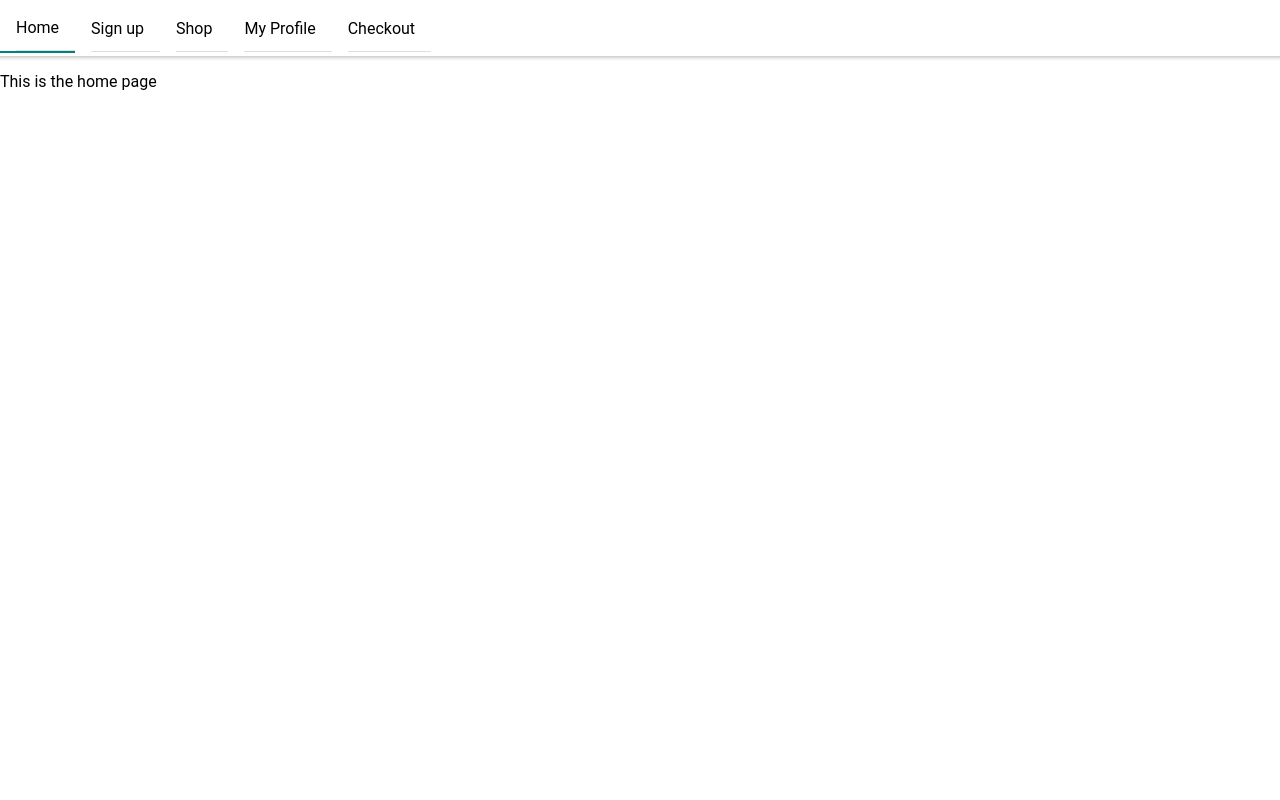
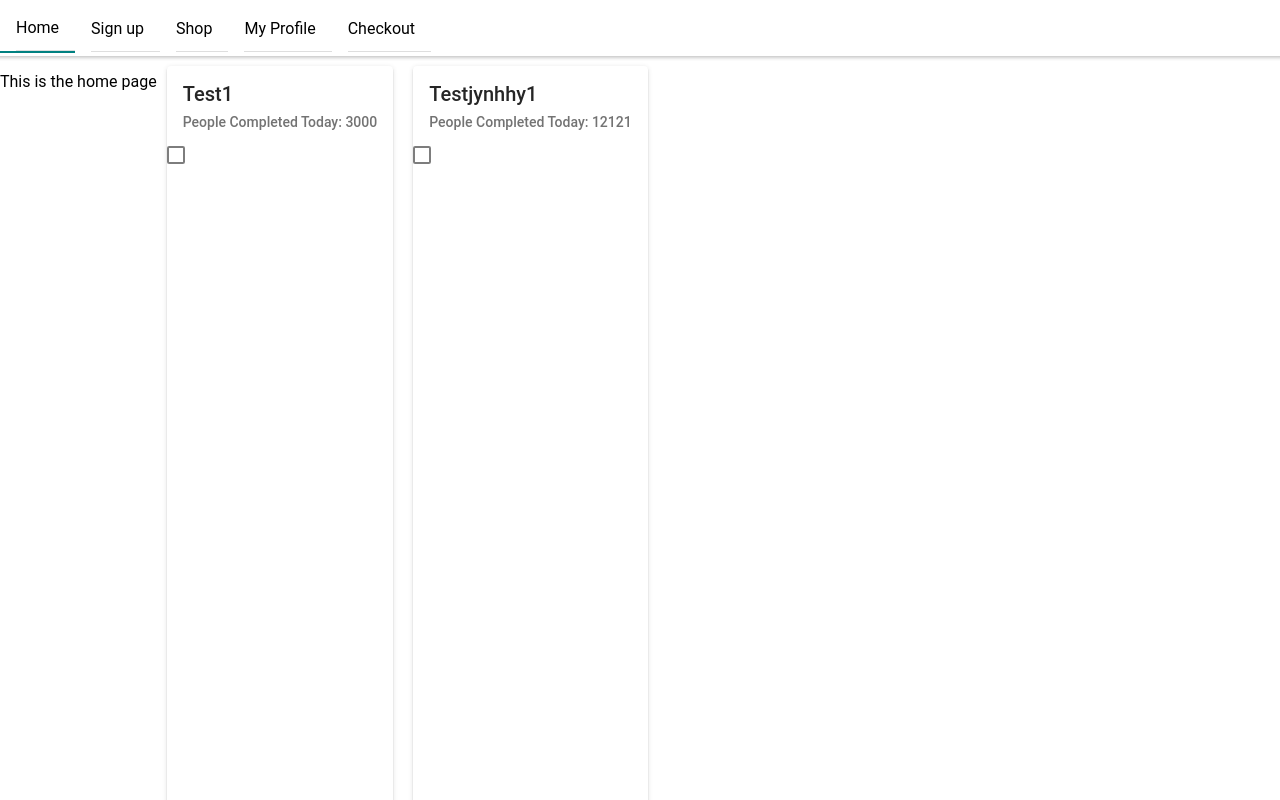
Before and after one commit to stevenGarciaDev/sustainability_project, a React (Create React App) app: page / in a window 1280 px wide. Built offline with nearby package versions, Linux system fonts and the light colour scheme.

Commit message:
Added Task Card
Added a task card wih description and checkbox for home page.

```diff
--- a/src/App.js
+++ b/src/App.js
@@ -5,7 +5,7 @@ import { IonReactRouter } from '@ionic/react-router';
 import { Route } from 'react-router';
 
 import Menu, { contentId } from './navigation/Menu';
-import HomePage from './pages/HomePage';
+import HomePage from './pages/Home/HomePage';
 import SignUpPage from './pages/SignUpPage';
 import ShopPage from './pages/ShopPage';
 import UserProfilePage from './pages/UserProfilePage';
--- a/src/pages/HomePage.js
+++ b/src/pages/Home/HomePage.js
@@ -2,7 +2,8 @@ import React from 'react';
 import styled from 'styled-components';
 import { IonPage, IonContent } from '@ionic/react';
 
-import NavBar from '../navigation/NavBar';
+import NavBar from '../../navigation/NavBar';
+import TaskCard from './components/TaskCard';
 
 export const dataTestIds = {
   HomePage: 'HomePage',
@@ -15,12 +16,25 @@ const Container = styled('div')`
 `;
 
 function HomePage() {
+  const data = [
+    {
+      title: 'Test1',
+      count: 3000,
+    },
+    {
+      title: 'Testjynhhy1',
+      count: 12121,
+    },
+  ];
   return (
     <IonPage>
       <NavBar />
       <IonContent>
         <Container data-testid={dataTestIds.HomePage}>
           <p>This is the home page</p>
+          {data.map(({ title, count }) => {
+            return <TaskCard key={title} title={title} count={count} />;
+          })}
         </Container>
       </IonContent>
     </IonPage>
--- /dev/null
+++ b/src/pages/Home/components/TaskCard.js
@@ -0,0 +1,29 @@
+import React from 'react';
+import {
+  IonCard,
+  IonCheckbox,
+  IonCardHeader,
+  IonCardTitle,
+  IonCardSubtitle,
+} from '@ionic/react';
+
+import PropType from 'prop-types';
+
+const TaskCard = ({ title, count = 0 }) => {
+  return (
+    <IonCard>
+      <IonCardHeader>
+        <IonCardTitle>{title}</IonCardTitle>
+        <IonCardSubtitle>People Completed Today: {count}</IonCardSubtitle>
+      </IonCardHeader>
+      <IonCheckbox />
+    </IonCard>
+  );
+};
+
+TaskCard.propTypes = {
+  title: PropType.string.isRequired,
+  count: PropType.number.isRequired,
+};
+
+export default TaskCard;
```
Also changed, not shown: 1 other file (tests, documents, lock files or other folders).
